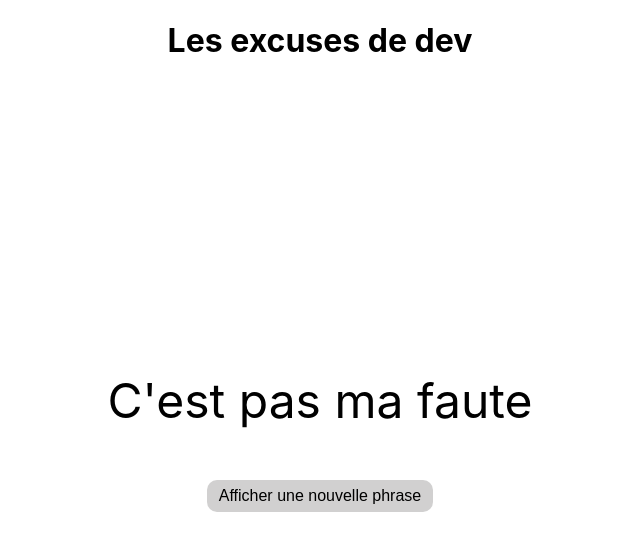
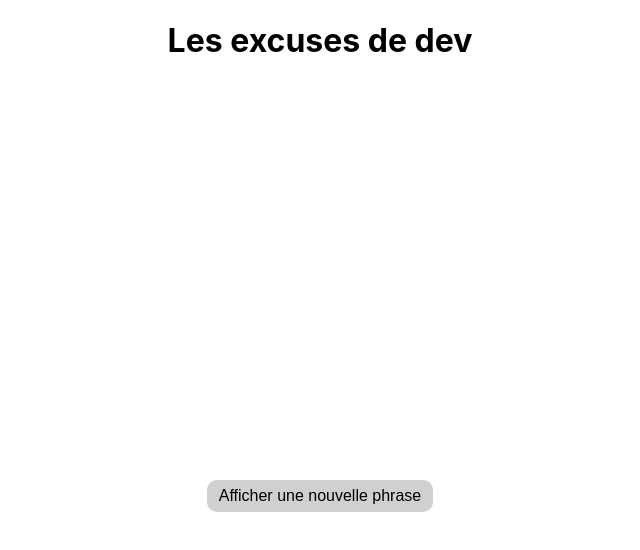
Before and after one commit to EBrohet/fea_devexcuses, a React (Create React App) app in the folder frontend/: page / in a window 1280 px wide. Shown: the top 550 px of the page, without its empty margins (320-960 px from the left). Built offline with nearby package versions, Linux system fonts and the light colour scheme.

Commit message:
ajout de la structure du frontend et des différentes routes

```diff
--- a/frontend/package.json
+++ b/frontend/package.json
@@ -9,6 +9,7 @@
     "@testing-library/user-event": "^13.5.0",
     "react": "^19.1.0",
     "react-dom": "^19.1.0",
+    "react-router-dom": "^7.6.2",
     "react-scripts": "5.0.1",
     "web-vitals": "^2.1.4"
   },
--- a/frontend/src/components/Affichage/index.jsx
+++ b/frontend/src/components/Affichage/index.jsx
@@ -1,17 +1,51 @@
 import './style.css';
+import { useState } from 'react';
+import { useNavigate } from 'react-router-dom';
 
-function RécupérerTableau() {
+const phrases = [
+    {
+        "http_code": 701,
+        "tag": "inexcusable",
+        "message": "Meh"
+    },
+    {
+        "http_code": 702,
+        "tag": "inexcusable",
+        "message": "Emacs"
+    },
+    {
+        "http_code": 703,
+        "tag": "inexcusable",
+        "message": "Explosion"
+    }
+]
+
+function RécupérerPhrase() {
+
+    const [phrase, setPhrase] = useState("");
+    const navigate = useNavigate();
+    let randomIndex = '';
+
+    function handleClick() {
+        randomIndex = Math.floor(Math.random() * phrases.length);
+        setPhrase(phrases[randomIndex].message);
+        navigate(`/${phrases[randomIndex].http_code}`);
+    };
+
     return (
-        <span>C'est pas ma faute</span>
+        <div>
+            <p className='sentence'>{phrase}</p>
+            <button onClick={handleClick} className='btn-get'>Afficher une nouvelle phrase</button>
+        </div>
     )
 }
 
 function Affichage() {
+
     return (
         <div>
             <h1>Les excuses de dev</h1>
-            <p className='sentence'>{<RécupérerTableau />}</p>
-            <button type="button" className='btn-get'>Afficher une nouvelle phrase</button>
+            <div>{<RécupérerPhrase />}</div>
         </div>
     )
 }
--- a/frontend/src/index.js
+++ b/frontend/src/index.jsx
@@ -3,11 +3,22 @@ import ReactDOM from 'react-dom/client';
 import './index.css';
 import App from './App';
 import reportWebVitals from './reportWebVitals';
+import { BrowserRouter as Router, Routes, Route } from 'react-router-dom';
+
+import Lost from './pages/Lost';
+import Error from './pages/Error';
 
 const root = ReactDOM.createRoot(document.getElementById('root'));
 root.render(
   <React.StrictMode>
-    <App />
+    <Router>
+      <Routes>
+        <Route path="/" element={<App />} />
+        <Route path="/:code" element={<App />} />
+        <Route path="/lost" element={<Lost />} />
+        <Route path="*" element={<Error />} />
+      </Routes>
+    </Router>
   </React.StrictMode>
 );
 
--- /dev/null
+++ b/frontend/src/pages/Error/index.jsx
@@ -0,0 +1,7 @@
+function Error() {
+    return (
+        <p>Erreur 404</p>
+    )
+}
+
+export default Error;
--- /dev/null
+++ b/frontend/src/pages/Lost/index.jsx
@@ -0,0 +1,7 @@
+function Lost() {
+    return (
+        <p>I'm lost</p>
+    )
+}
+
+export default Lost;
```
Also changed, not shown: 1 other file (tests, documents, lock files or other folders).
